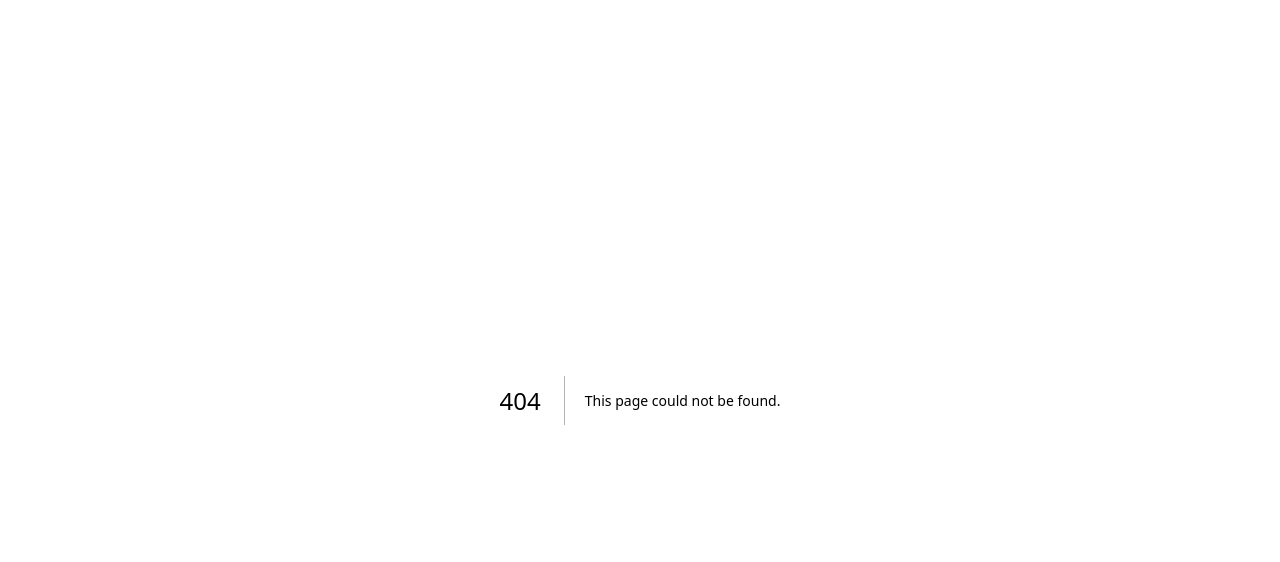
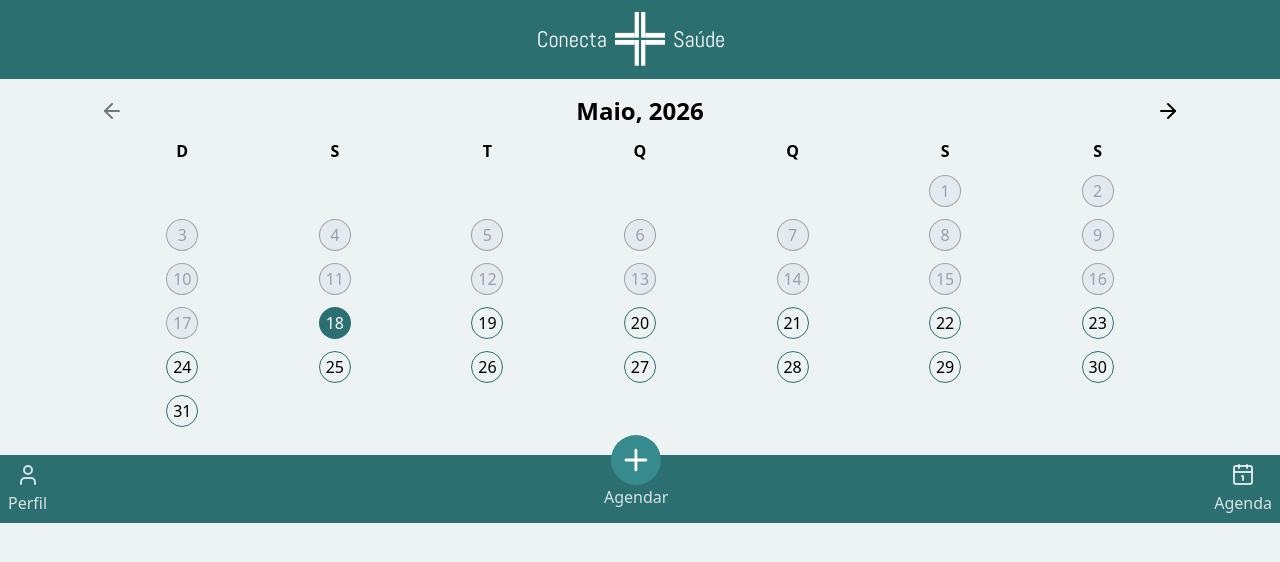
Before and after one commit to PhilippeDi4s/conecta-saude-frontend, a Next.js app: page /bookAppointment in a window 1280 px wide. Before the commit this address had no page. Shown: the top 562 px of the page. Built offline with nearby package versions, Linux system fonts and the light colour scheme.

Commit message:
feat: implement CalendarGrid component, refactor AgendaList, and add useToday and getMonths utilities

```diff
--- a/package.json
+++ b/package.json
@@ -30,6 +30,7 @@
     "eslint": "^9",
     "eslint-config-next": "16.2.6",
     "tailwindcss": "^4",
+    "tsx": "^4.22.3",
     "typescript": "^5"
   }
 }
--- /dev/null
+++ b/src/Components/CalendarGrid/index.tsx
@@ -0,0 +1,166 @@
+"use client";
+import { ArrowLeftIcon, ArrowRightIcon } from "lucide-react";
+import { useToday } from "@/src/hooks/useToday";
+import { getMonths } from "@/src/utils/getMonths";
+import { useState } from "react";
+import { useMemo } from "react";
+import { generateDayOfTheMonth } from "@/src/utils/generateDayOfTheMonth";
+import { Section } from "../Section";
+import clsx from "clsx";
+
+const months = getMonths();
+
+export function CalendarGrid() {
+  const { day, month, year } = useToday();
+
+  const [selectedDay, setSelectedDay] = useState<number>(day);
+  const [selectedMonth, setSelectedMonth] = useState<number>(month);
+  const [selectedYear, setSelectedYear] = useState<number>(year);
+
+  const days = useMemo(
+    () => generateDayOfTheMonth(selectedMonth, selectedYear),
+    [selectedMonth, selectedYear],
+  );
+
+  const firstDayOfMonth = new Date(selectedYear, selectedMonth, 1).getDay();
+
+  const weeks = useMemo(() => {
+    const cells = [
+      ...Array(firstDayOfMonth).fill(null), // células vazias antes do dia 1
+      ...days,
+    ];
+
+    const result = [];
+    for (let i = 0; i < cells.length; i += 7) {
+      result.push(cells.slice(i, i + 7));
+    }
+    return result;
+  }, [days, firstDayOfMonth]);
+
+  function isDayBtnDisabled(CalendarDay: number): boolean {
+    if (selectedYear > year) {
+      return false;
+    }
+    if (selectedMonth === month) {
+      return CalendarDay < day;
+    }
+    return false;
+  }
+  function isBackMonthBtnDisabled(): boolean {
+    if (selectedYear > year) {
+      return false;
+    }
+    if (selectedMonth === month + 1 || selectedMonth > month + 1) {
+      return false;
+    }
+    return true;
+  }
+  function isNextMonthBtnDisabled(): boolean {
+    if (selectedMonth > month + 2) {
+      return true;
+    }
+    return false;
+  }
+
+  function handleMonthChange(nextMonth: number) {
+    let nextYear = selectedYear;
+
+    if (nextMonth > 11) {
+      nextMonth = 0;
+      nextYear += 1;
+    }
+
+    if (nextMonth < 0) {
+      nextMonth = 11;
+      nextYear -= 1;
+    }
+
+    setSelectedMonth(nextMonth);
+    setSelectedYear(nextYear);
+
+    if (nextMonth === month && nextYear === year) {
+      setSelectedDay(day);
+    } else {
+      setSelectedDay(1);
+    }
+    console.log(selectedDay)
+  }
+  const buttonStyle =
+    "cursor-pointer disabled:opacity-50 disabled:cursor-default";
+
+  return (
+    <Section>
+      <div className="w-full flex items-center justify-between">
+        <button
+          className={`${buttonStyle}`}
+          onClick={() => handleMonthChange(selectedMonth - 1)}
+          disabled={isBackMonthBtnDisabled()}
+        >
+          <ArrowLeftIcon />
+        </button>
+        <span className="font-bold text-2xl">
+          {months[selectedMonth]?.label ?? ""}, {selectedYear}
+        </span>
+        <button
+          className={`${buttonStyle}`}
+          onClick={() => handleMonthChange(selectedMonth + 1)}
+          disabled={isNextMonthBtnDisabled()}
+        >
+          <ArrowRightIcon />
+        </button>
+      </div>
+
+      <table className="w-full table-fixed border-separate border-spacing-3">
+        <thead>
+          <tr>
+            <th>D</th>
+            <th>S</th>
+            <th>T</th>
+            <th>Q</th>
+            <th>Q</th>
+            <th>S</th>
+            <th>S</th>
+          </tr>
+        </thead>
+        <tbody>
+          {weeks.map((week, weekIndex) => (
+            <tr key={weekIndex}>
+              {week.map((day, dayIndex) => {
+                const isSelected = day?.numero === selectedDay;
+
+                return (
+                  <td key={dayIndex}>
+                    {day && (
+                      <button
+                        className={clsx(
+                          "cursor-pointer",
+                          "w-8",
+                          "h-8",
+                          "mx-auto",
+                          "flex",
+                          "items-center",
+                          "justify-center",
+                          "rounded-[50%]",
+                          "p-[.2rem]",
+                          "disabled:bg-[#e4eaef]",
+                          "disabled:text-gray-400",
+                          "disabled:border-black/30",
+                          "disabled:cursor-default",
+                          `${isSelected ? "bg-(--blue-800) text-white" : "border border-(--blue-800) bg-transparent"}`,
+                        )}
+                        onClick={() => setSelectedDay(day.numero)}
+                        disabled={isDayBtnDisabled(day.numero)}
+                      >
+                        {day.numero}
+                      </button>
+                    )}
+                  </td>
+                );
+              })}
+            </tr>
+          ))}
+        </tbody>
+      </table>
+    </Section>
+  );
+}
--- a/src/Components/agendaComponents/CalendarStrip/index.tsx
+++ b/src/Components/agendaComponents/CalendarStrip/index.tsx
@@ -1,27 +1,22 @@
 "use client";
 
 import { generateDayOfTheMonth } from "@/src/utils/generateDayOfTheMonth";
+import { getMonths } from "@/src/utils/getMonths";
 import { CalendarIcon } from "lucide-react";
 import { useState, useRef, useEffect, useMemo } from "react";
 
-const MONTHS = Array.from({ length: 12 }, (_, i) => {
-  const name = new Date(2000, i).toLocaleString("pt-BR", { month: "long" });
-  return {
-    value: i,
-    label: name.charAt(0).toUpperCase() + name.slice(1),
-  };
-});
+
+const months = getMonths()
 
 const YEARS = [2026, 2027, 2028];
 
 export function CalendarStrip() {
-  const today = useMemo(() => new Date(), []);
+  const { day, month, year } = useToday();
 
-  const [selectedDay, setSelectedDay] = useState<number>(today.getDate());
-  const [selectedMonth, setSelectedMonth] = useState<number>(today.getMonth());
-  const [selectedYear, setSelectedYear] = useState<number>(today.getFullYear());
+  const [selectedDay, setSelectedDay] = useState<number>(day);
+  const [selectedMonth, setSelectedMonth] = useState<number>(month);
+  const [selectedYear, setSelectedYear] = useState<number>(year);
   const [showPicker, setShowPicker] = useState<boolean>(false);
-
   const scrollRef = useRef<HTMLDivElement>(null);
   const buttonsRef = useRef<(HTMLButtonElement | null)[]>([]);
 
@@ -74,8 +69,8 @@ export function CalendarStrip() {
   }, [selectedDay]);
 
   useEffect(() => {
-    scrollToDay(today.getDate());
-  }, [today]);
+    scrollToDay(day.getDate());
+  }, [day]);
 
   return (
     <div className="flex flex-col gap-4">
@@ -102,7 +97,7 @@ export function CalendarStrip() {
             onChange={(e) => handleMonthChange(Number(e.target.value))}
             className="border border-black/20 rounded-lg px-2 py-1 text-sm bg-white"
           >
-            {MONTHS.map(({ value, label }) => (
+            {months.map(({ value, label }) => (
               <option key={value} value={value}>
                 {label}
               </option>
--- /dev/null
+++ b/src/app/(app)/bookAppointment/page.tsx
@@ -0,0 +1,7 @@
+import { CalendarGrid } from "@/src/Components/CalendarGrid";
+
+export default function BookAppointment(){
+    return(
+        <CalendarGrid/>
+    )
+}
--- a/src/app/(app)/page.tsx
+++ b/src/app/(app)/page.tsx
@@ -1,33 +1,35 @@
 import { CalendarStrip } from "@/src/Components/agendaComponents/CalendarStrip";
-import { AgendaList } from "@/src/Components/AgendaList";
+import { AgendaList } from "@/src/Components/agendaComponents/AgendaList";
 import { Section } from "@/src/Components/Section";
-import { getLoginSession } from "@/src/lib/login/manage-login";
-import { Agendamento } from "@/src/models/agendamento";
-import api from "@/src/services/api/api";
-import { redirect } from "next/navigation";
+// import { getLoginSession } from "@/src/lib/login/manage-login";
+// import { Agendamento } from "@/src/models/agendamento";
+// import api from "@/src/services/api/api";
+// import { redirect } from "next/navigation";
 
 export default async function Agenda() {
-  const session = await getLoginSession();
+  // const session = await getLoginSession();
 
-  if (!session) redirect("/auth/register");
+  // if (!session) redirect("/auth/register");
 
-  let response;
-  try {
-    response = await api.get<Agendamento[]>(
-      `agendamentos/paciente/${session.id}`,
-    );
-  } catch (e) {
-    return {
-      succses: false,
-      message: "Erro ao conectar com o servidor. Tente novamente.",
-      error: `Error ${e}`,
-    };
-  }
+  // let response;
+  // try {
+  //   response = await api.get<Agendamento[]>(
+  //     `agendamentos/paciente/${session.id}`,
+  //   );
+  // } catch (e) {
+  //   return {
+  //     succses: false,
+  //     message: "Erro ao conectar com o servidor. Tente novamente.",
+  //     error: `Error ${e}`,
+  //   };
+  // }
 
   return (
     <Section className="flex flex-col gap-6">
       <CalendarStrip />
-        <AgendaList agendamentos={response?.data} />
+        <AgendaList agendamentos={[
+
+        ]} />
     </Section>
   );
 }
--- /dev/null
+++ b/src/hooks/useToday.ts
@@ -0,0 +1,14 @@
+import { useMemo } from "react";
+
+export function useToday() {
+  const today = useMemo(() => new Date(), []);
+
+  return {
+    day: today.getDate(),
+    month: today.getMonth(),
+    year: today.getFullYear(),
+    isPast: (d: number, m: number, y: number) =>
+      new Date(y, m, d) <
+      new Date(today.getFullYear(), today.getMonth(), today.getDate()),
+  };
+}
--- /dev/null
+++ b/src/utils/getMonths.ts
@@ -0,0 +1,12 @@
+export function getMonths() {
+  return Array.from({ length: 12 }, (_, i) => {
+    const name = new Date(2000, i).toLocaleString("pt-BR", {
+      month: "long",
+    });
+
+    return {
+      value: i,
+      label: name.charAt(0).toUpperCase() + name.slice(1),
+    };
+  });
+}
```
Also changed, not shown: src/Components/agendaComponents/AgendaList/index.tsx (renamed from src/Components/AgendaList/index.tsx), 1 other file (tests, documents, lock files or other folders).
